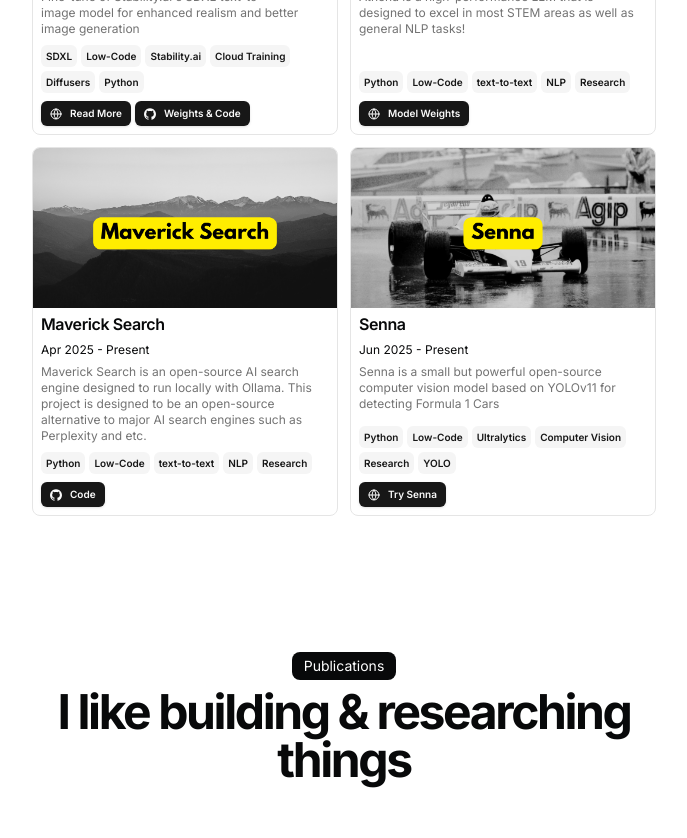
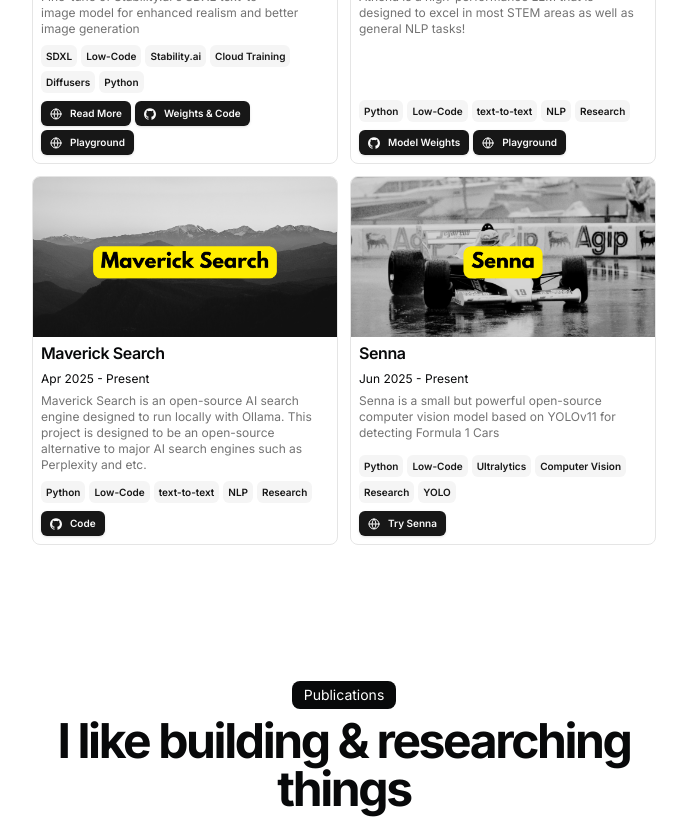
Before and after one commit to Aayan-Mishra/www.aayanmishra.com, a Next.js app: page / in a window 1280 px wide. Shown: the part 1960-2798 px from the top of the page, without its empty margins (296-983 px from the left). Built offline with nearby package versions, Linux system fonts and the light colour scheme.

Commit message:
Update resume.tsx

```diff
--- a/src/data/resume.tsx
+++ b/src/data/resume.tsx
@@ -170,7 +170,12 @@ export const DATA = {
           type: "Weights & Code",
           href: "https://github.com/Aayan-Mishra/OdysseyXL/tree/main",
           icon: <Icons.github className="size-3" />,
-        }
+        },
+        {
+          type: "Playground",
+          href: "https://spestly-odysseyxlplayground.hf.space",
+          icon: <Icons.globe className="size-3" />,
+        },
       ],
       image: "https://raw.githubusercontent.com/Aayan-Mishra/Images/refs/heads/main/API%20(1).png",
       video: "",
@@ -193,6 +198,11 @@ export const DATA = {
         {
           type: "Model Weights",
           href: "https://huggingface.co/collections/Spestly/athena-project-681857404c4a58f02fb32ad9",
+          icon: <Icons.github className="size-3" />,
+        },
+        {
+          type: "Playground",
+          href: "https://spestly-athenaplayground.hf.space/",
           icon: <Icons.globe className="size-3" />,
         },
       ],
```
